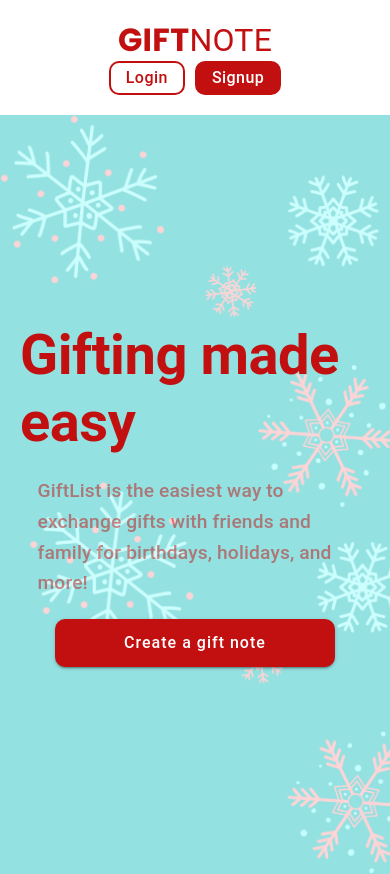
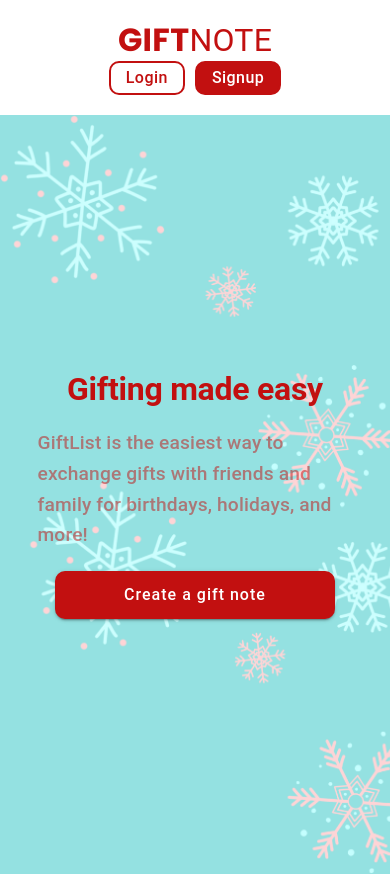
Before and after one commit to FatimaMary/giftlist, a React (Create React App) app in the folder client/: page / in a window 390 px wide. Built offline with nearby package versions, Linux system fonts and the light colour scheme; the HTML template or start-up script is replaced by a standard one.

Commit message:
Update index.jsx

```diff
--- a/client/src/scenes/welcomepage/index.jsx
+++ b/client/src/scenes/welcomepage/index.jsx
@@ -1,9 +1,17 @@
 import React from "react";
-import { Box, Button, Typography } from "@mui/material";
+import {
+  Box,
+  Button,
+  Typography,
+  useTheme,
+  useMediaQuery,
+} from "@mui/material";
 import Navbar from "../../Components/Navbar";
 import { useNavigate } from "react-router";
 
 function WelcomePage() {
+  const theme = useTheme();
+  const isSmallScreen = useMediaQuery(theme.breakpoints.down("sm"));
   const navigate = useNavigate();
 
   const handleClick = () => {
@@ -22,13 +30,7 @@ function WelcomePage() {
           gap: "20px",
           height: "90vh",
           width: "100vw",
-          padding: "0 20px",
-          "@media (min-width: 768px)": {
-            padding: "0 40px",
-          },
-          "@media (min-width: 1024px)": {
-            padding: "0 80px",
-          },
+          padding: isSmallScreen ? "40px 20px" : "0 20px",
         }}
         className="boxcomponent"
       >
@@ -36,11 +38,8 @@ function WelcomePage() {
           variant="h2"
           sx={{
             fontWeight: "bold",
-            fontSize: "5rem",
+            fontSize: isSmallScreen ? "2rem" : "5rem",
             color: "#C21010",
-            "@media (max-width: 768px)": {
-              fontSize: "3.5rem",
-            },
           }}
         >
           Gifting made easy
@@ -48,14 +47,10 @@ function WelcomePage() {
         <Typography
           variant="h6"
           sx={{
-            fontSize: "1.5rem",
-            width: "600px",
+            fontSize: isSmallScreen ? "1.2rem" : "1.5rem",
+            width: isSmallScreen ? "90%" : "600px",
             opacity: "0.5",
             color: "#C21010",
-            "@media (max-width: 768px)": {
-              fontSize: "1.2rem",
-              width: "90%",
-            },
           }}
         >
           GiftList is the easiest way to exchange gifts with friends and family
@@ -77,9 +72,7 @@ function WelcomePage() {
               color: "#C21010",
               border: "1px solid #C21010",
             },
-            "@media (max-width: 768px)": {
-              width: "80%",
-            },
+            width: isSmallScreen ? "80%" : "auto",
           }}
         >
           Create a gift note
```
